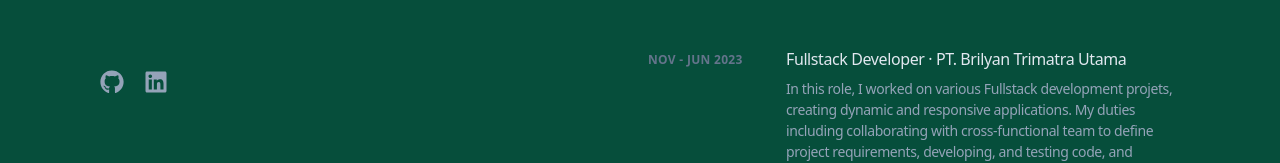
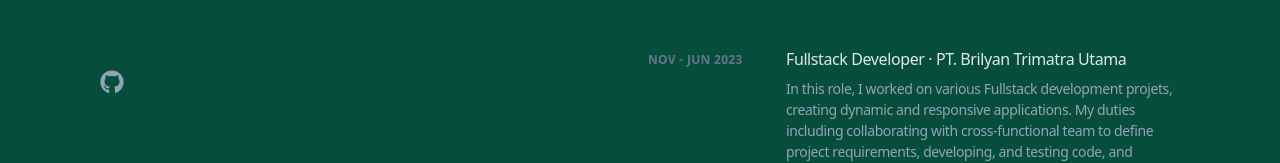
Before and after one commit to mshuecodev/ms-portfolio, a Next.js app: page /home/ in a window 1280 px wide. Shown: the part 610-773 px from the top of the page. Built offline with nearby package versions, Linux system fonts and the light colour scheme.

Commit message:
url chnage

```diff
--- a/app/components/Left.tsx
+++ b/app/components/Left.tsx
@@ -12,7 +12,7 @@
 	// twitterURL: string
 	// instaURL: string
 	githubURL: string
-	linkedinURL: string
+	// linkedinURL: string
 }
 
 interface LeftProps {
@@ -61,11 +61,11 @@
 					label="GitHub"
 					icon={<FaGithub className="h-6 w-6" />}
 				/>
-				<SocialLink
+				{/* <SocialLink
 					href={profileData.linkedinURL}
 					label="LinkedIn"
 					icon={<FaLinkedin className="h-6 w-6" />}
-				/>
+				/> */}
 				{/* <SocialLink
 					href={profileData.instaURL}
 					label="Instagram"
--- a/app/page.tsx
+++ b/app/page.tsx
@@ -12,8 +12,8 @@
 	jobStatus: "Currently freelancing and loving it!",
 	// twitterURL: "https://twitter.com",
 	// instaURL: "https://instagram.com",
-	githubURL: "https://github.com",
-	linkedinURL: "https://linkedin.com"
+	githubURL: "https://github.com/mshuecodev"
+	// linkedinURL: "https://linkedin.com"
 }
 
 const Home: React.FC = () => {
```
